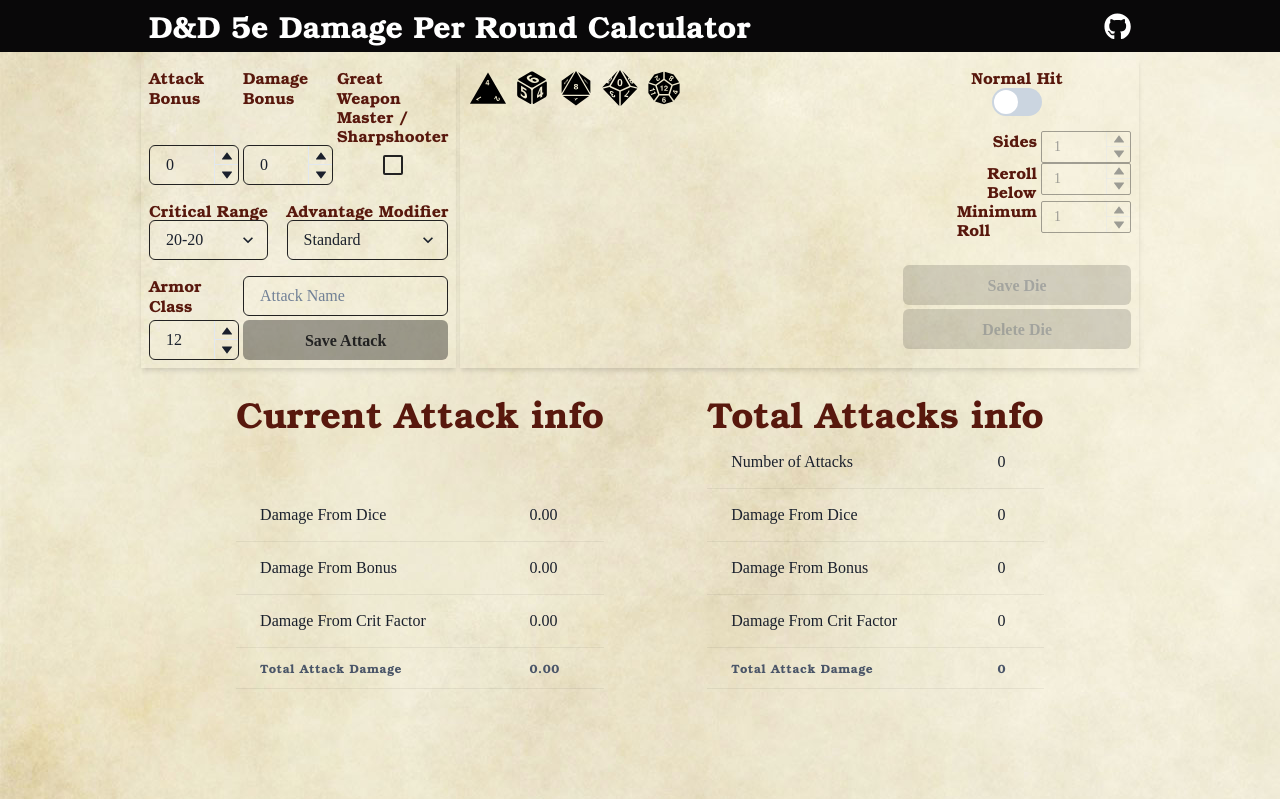
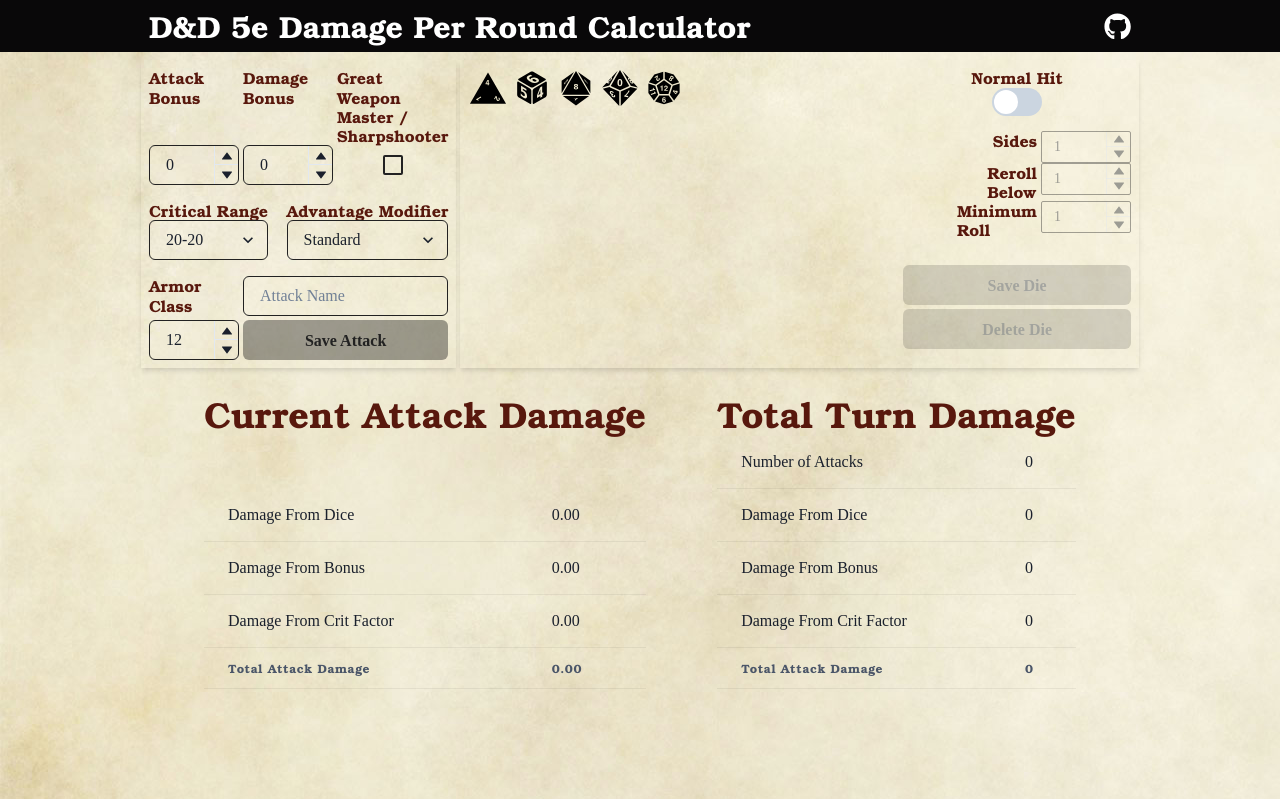
Before and after one commit to vzsoares/DnD-dpr-Calculator, a Next.js app: page / in a window 1280 px wide. Built offline with nearby package versions, Linux system fonts and the light colour scheme.

Commit message:
interface tweaks and code cleanup

```diff
--- a/packages/data/DPRCalculator.ts
+++ b/packages/data/DPRCalculator.ts
@@ -20,7 +20,7 @@
   damage_bonus: number; // bonus static damage
   target_save_bonus: number; // enemy SavingThrow bonus
   target_save_advantage_modifier: number; // 0 for disadvantage, 1 for standard roll, 2 for advantage
-  save_for_half: boolean; // does the attack deal damage on failed save? for example, fireball does, disintegrate doesnt't
+  save_for_half: boolean; // does the attack deal damage on failed save? for example, fireball does, disintegrate doesn't
 
   constructor(
     name: string,
@@ -29,7 +29,8 @@
     damage_dice: DiceSet,
     damage_bonus: number,
     target_save_bonus: number,
-    target_save_advantage_modifier: number
+    target_save_advantage_modifier: number,
+    save_for_half: boolean
   ) {
     this.name = name;
     this.save_dc = save_dc;
@@ -38,6 +39,7 @@
     this.damage_bonus = damage_bonus;
     this.target_save_bonus = target_save_bonus;
     this.target_save_advantage_modifier = target_save_advantage_modifier;
+    this.save_for_half = save_for_half;
   }
 
   getDPR() {
@@ -95,18 +97,12 @@
 
   // Returns the effective attack bonus to account for great weapon master (or sharpshooter).
   getEffectiveAttackBonus() {
-    if (this.gwmsharp == true) {
-      return this.attack_bonus - 5;
-    }
-    return this.attack_bonus;
+    return this.gwmsharp == true ? this.attack_bonus - 5 : this.attack_bonus;
   }
 
   // Returns the effective damage bonus to account for great weapon master (or sharpshooter).
   getEffectiveDamageBonus() {
-    if (this.gwmsharp == true) {
-      return this.damage_bonus + 10;
-    }
-    return this.damage_bonus;
+    return this.gwmsharp == true ? this.damage_bonus + 10 : this.damage_bonus;
   }
 
   // Returns the average damage from dice rolls on normal hit.
@@ -153,28 +149,14 @@
   // For example, if your chance to hit is 65% and you are attacking with a greatsword with advantage,
   // your average damage will be (1 - (1 - 0.65) ^ 2) * (2 * 3.5) = 6.1425
   getDiceDPR() {
-    return (
-      this.getAverageDiceDMG() *
-      p_hit(
-        this.target_AC,
-        this.getEffectiveAttackBonus(),
-        this.advantage_modifier
-      )
-    );
+    return this.getAverageDiceDMG() * p_hit(this.target_AC, this.getEffectiveAttackBonus(), this.advantage_modifier);
   }
 
   // Returns the average damage from bonus only, ACCOUNTING FOR CHANCE TO HIT.
   // For example if chance to hit is 65% and you have a damage bonus of 5 and you are attacking with elven accuracy,
   // your damage will be (1 - (1 - 0.65) ^ 3) * 5 = 4.785625
   getDmgBonusDPR() {
-    return (
-      this.getEffectiveDamageBonus() *
-      p_hit(
-        this.target_AC,
-        this.getEffectiveAttackBonus(),
-        this.advantage_modifier
-      )
-    );
+    return this.getEffectiveDamageBonus() * p_hit(this.target_AC, this.getEffectiveAttackBonus(), this.advantage_modifier);
   }
 
   // Returns the average damage PER ATTACK derived from critical hits.
--- a/packages/sections/AttacksDataSection.js
+++ b/packages/sections/AttacksDataSection.js
@@ -22,7 +22,7 @@
   return (
     <Flex mb='1rem' gap='2' flexWrap='wrap' justifyContent='space-evenly'>
       <Flex maxW='468px' flexDir='column' justifyContent='space-between'>
-        <Heading>Current Attack info</Heading>
+        <Heading>Current Attack Damage</Heading>
         <AttackInfoTable
           props={{
             value: [
@@ -36,7 +36,7 @@
         />
       </Flex>
       <Flex maxW='468px' flexDir='column' justifyContent='space-between'>
-        <Heading>Total Attacks info</Heading>
+        <Heading>Total Turn Damage</Heading>
         <AttackInfoTable
           props={{
             value: [
```
